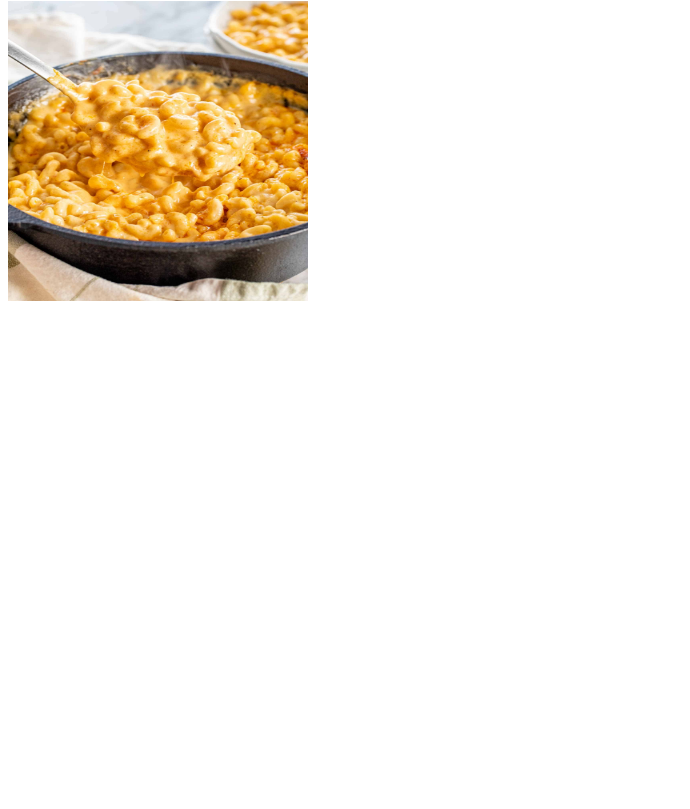
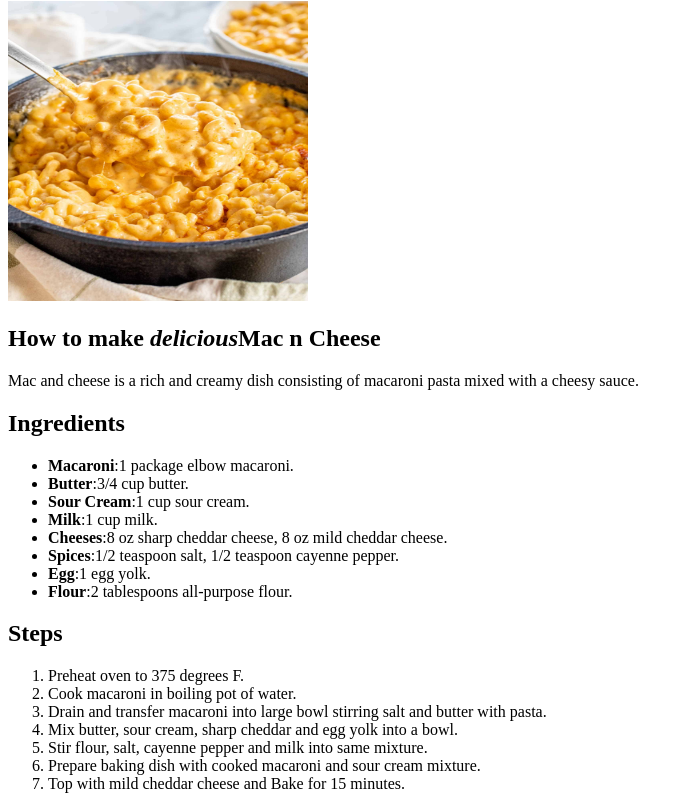
Before and after one commit to therealboulder/odin-recipes, a plain HTML site: page recipes/mac-n-cheese.html in a window 1280 px wide. Shown: the part 79-888 px from the top of the page, without its empty margins (0-690 px from the left). Before the commit the page ends 800 px from the top, so only its background shows below. Drawn offline with Linux system fonts and the light colour scheme.

Commit message:
Ingredients and Steps
Add unordered list of all ingredients needed for dish
Add ordered list of steps to make dish

```diff
--- a/recipes/mac-n-cheese.html
+++ b/recipes/mac-n-cheese.html
@@ -10,5 +10,29 @@
         width="300"
         height="300"
         >
+        <h2>How to make <em>delicious</em>Mac n Cheese</h2>
+        <p>Mac and cheese is a rich and creamy dish consisting of macaroni pasta mixed with a cheesy sauce.</p>
+        <h2>Ingredients</h2>
+        <ul>
+            <li><strong>Macaroni</strong>:1 package elbow macaroni.</li>
+            <li><strong>Butter</strong>:3/4 cup butter.</li>
+            <li><strong>Sour Cream</strong>:1 cup sour cream.</li>
+            <li><strong>Milk</strong>:1 cup milk.</li>
+            <li><strong>Cheeses</strong>:8 oz sharp cheddar cheese, 8 oz mild cheddar cheese.</li>
+            <li><strong>Spices</strong>:1/2 teaspoon salt, 1/2 teaspoon cayenne pepper.</li>
+            <li><strong>Egg</strong>:1 egg yolk.</li>
+            <li><strong>Flour</strong>:2 tablespoons all-purpose flour.</li>
+        </ul>
+        <h2>Steps</h2>
+        <ol>
+            <li>Preheat oven to 375 degrees F.</li>
+            <li>Cook macaroni in boiling pot of water.</li>
+            <li>Drain and transfer macaroni into large bowl stirring salt and butter with pasta.</li>
+            <li>Mix butter, sour cream, sharp cheddar and egg yolk into a bowl.</li>
+            <li>Stir flour, salt, cayenne pepper and milk into same mixture.</li>
+            <li>Prepare baking dish with cooked macaroni and sour cream mixture.</li>
+            <li>Top with mild cheddar cheese and Bake for 15 minutes.</li>
+
+        </ol>
     </body>
 </html>
```
